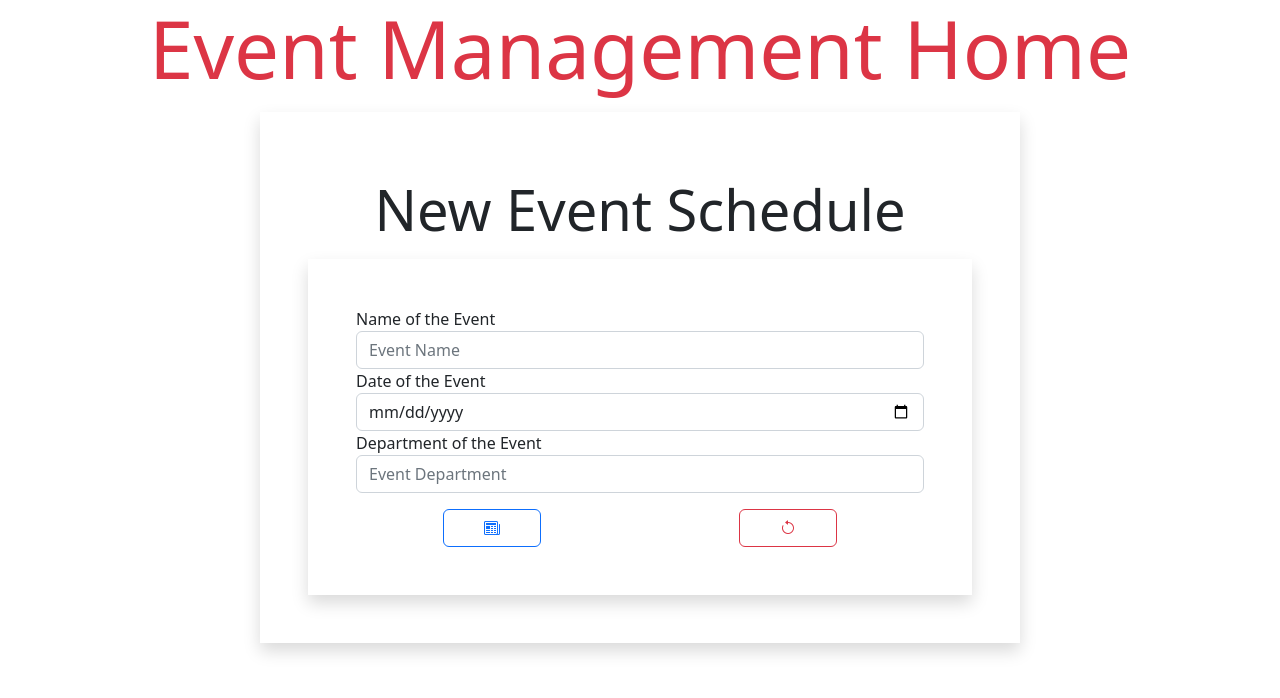
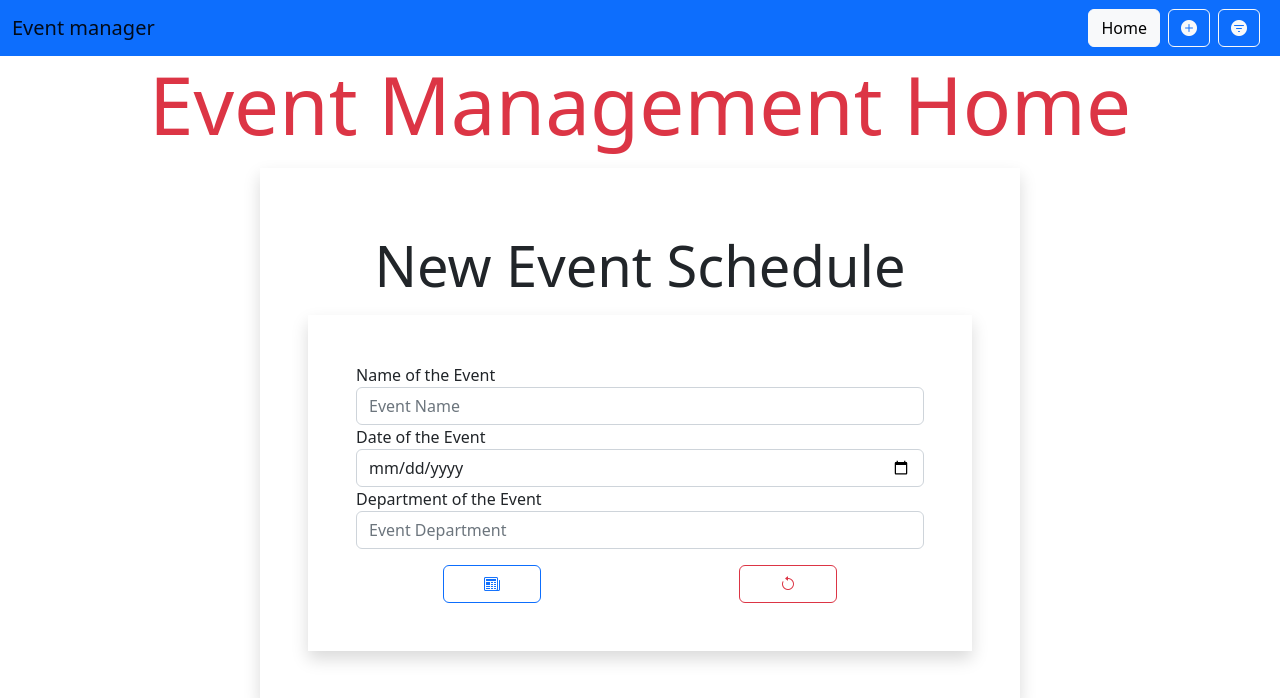
Before and after one commit to razzaksr/GesnuMohanDJangoJinjaApp, a Django app: page /buddy/insert in a window 1280 px wide. Shown: the top 698 px of the page. Run offline with Django 4.2, Linux system fonts and the light colour scheme; parts of the project's set-up code (start-up, migrations or seed data) failed here and were passed over; some libraries are stand-ins or nearby versions.

Commit message:
Navigation done

```diff
--- a/mypro/mypro/templates/home.html
+++ b/mypro/mypro/templates/home.html
@@ -12,6 +12,33 @@
     <link rel="stylesheet" href="https://cdn.jsdelivr.net/npm/bootstrap-icons@1.9.1/font/bootstrap-icons.css">
 </head>
 <body>
+    <nav class="navbar navbar-expand-lg bg-primary">
+        <div class="container-fluid">
+          <a class="navbar-brand" href="/buddy/">
+            Event manager
+          </a>
+          <button class="navbar-toggler" type="button" data-bs-toggle="collapse" data-bs-target="#priya" aria-controls="priya">
+            <span class="navbar-toggler-icon"></span>
+          </button>
+          <div class="collapse navbar-collapse" id="priya">
+            <ul class="navbar-nav ms-auto mb-2 mb-lg-0">
+              <li class="nav-item me-2">
+                <a class="btn btn-outline-light active" aria-current="page" href="/buddy/">Home</a>
+              </li>
+              <li class="nav-item me-2">
+                <a class="btn btn-outline-light" href="/buddy/insert">
+                    <i class="bi bi-plus-circle-fill"></i>
+                </a>
+              </li>
+              <li class="nav-item me-2">
+                <a class="btn btn-outline-light" href="/buddy/shortlist">
+                    <i class="bi bi-filter-circle-fill"></i>
+                </a>
+              </li>
+            </ul>
+            </div>
+        </div>
+    </nav>
     <div class="container">
         <div class="row justify-content-center">
             <p class="display-1 text-center text-danger">Event Management Home</p>
```
